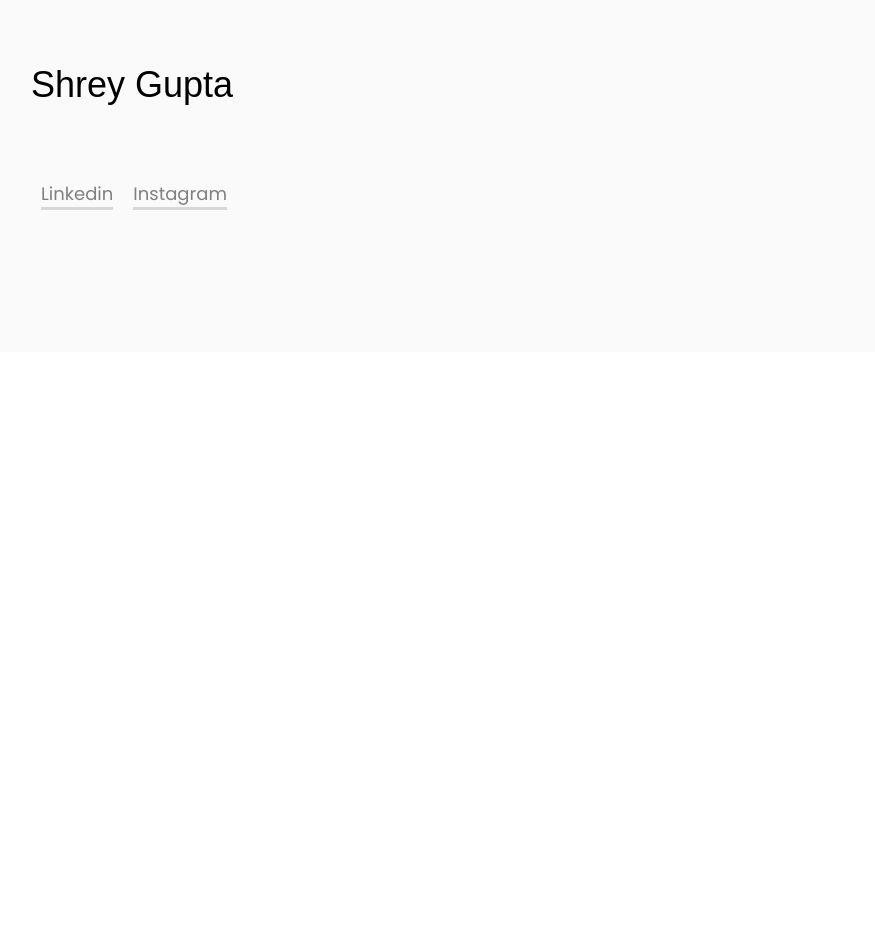
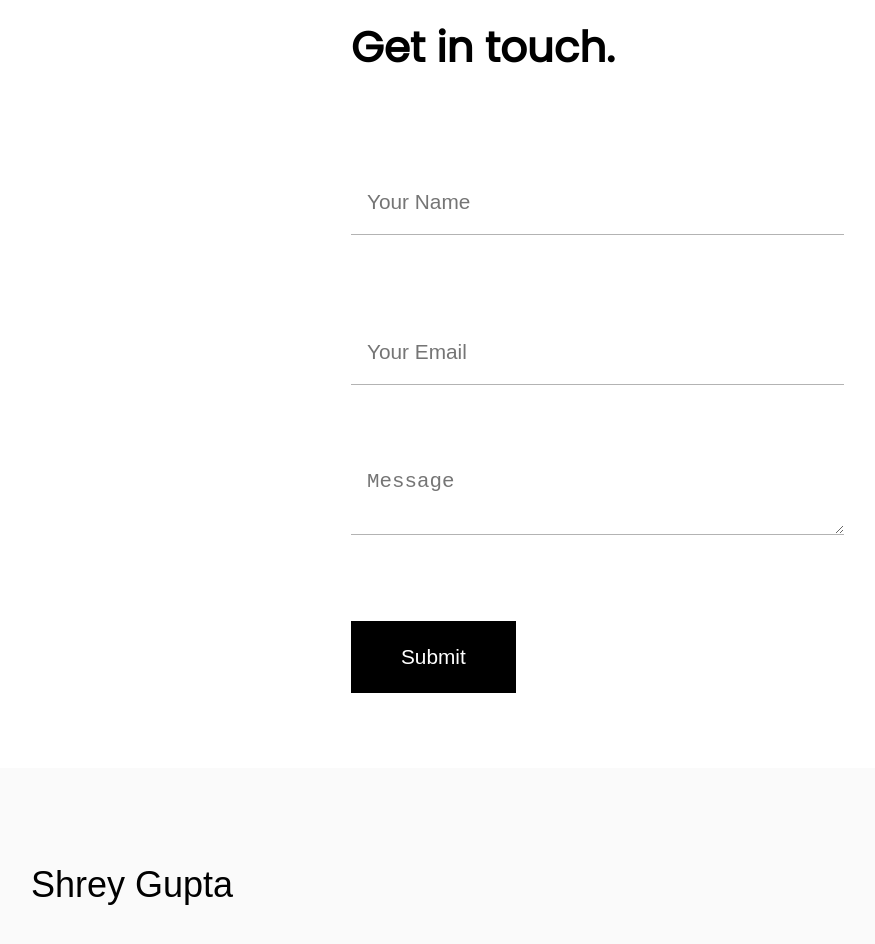
Before and after one commit to Shrey19702/react_portfolio, a React (Create React App) app: page /contact in a window 1280 px wide. Shown: the part 640-1584 px from the top of the page, without its empty margins (33-908 px from the left). Before the commit the page ends 992 px from the top, so only its background shows below. Built offline with nearby package versions, Linux system fonts and the light colour scheme.

Commit message:
add contact form

```diff
--- a/src/Contact.js
+++ b/src/Contact.js
@@ -1,6 +1,7 @@
 import { Fragment } from "react";
 import Navbar from './components/Navbar';
 import HeroPage from './components/Hero';
+import ContactForm from "./components/ContactForm";
 
 const Contact = () => {
     const heroTitle = "Let's Chat.";
@@ -12,6 +13,7 @@ const Contact = () => {
                 <Navbar/>
                 <HeroPage heroTitle={heroTitle} heroClass={heroClass}/>
             </div>
+            <ContactForm/>
         </Fragment>
      );
 }
--- /dev/null
+++ b/src/components/ContactForm.js
@@ -0,0 +1,43 @@
+import { useState } from "react";
+
+const ContactForm = () => {
+    const [name, setname] = useState('')
+    const [email, setemail] = useState('')
+    const [message, setmessage] = useState('')
+
+    return (
+        <div className="contact-form-box">
+            <h1 className="contact-form-heading" >Get in touch.</h1>
+            <form className="contact-form">
+                <input
+                    className="form-input"
+                    type="text"
+                    required
+                    placeholder="Your Name"
+                    value={name}
+                    onChange={(e)=>setname(e.target.value)}
+                />
+                <input
+                    className="form-input"
+                    type="email"
+                    required
+                    placeholder="Your Email"
+                    value={email}
+                    onChange={(e)=>setemail(e.target.value)}
+                />
+                <textarea
+                    className="form-input"
+                    required
+                    placeholder="Message"
+                    value={message}
+                    onChange={(e)=>setmessage(e.target.value)}
+                ></textarea>
+
+                <input className="contact-submit-button" type="button" value="Submit" />
+
+            </form>
+        </div>
+    );
+}
+
+export default ContactForm;
--- a/src/index.css
+++ b/src/index.css
@@ -119,6 +119,59 @@ code {
   background-color: rgb(112, 218, 14);
 }
 
+.contact-form-box{
+  background-color: rgb(255, 255, 255);
+  position: relative;
+  z-index: 2;
+  height: 100vh;
+  padding: 0 30vw;
+  display: flex;
+  flex-direction: column;
+  flex-wrap: nowrap;
+  align-items: flex-start;
+  justify-content: flex-start;
+}
+.contact-form-heading{
+  font-size: 42px;
+  margin: 3rem 0;
+}
+.contact-form{
+  width: 45vw;
+  height: 100%;
+  margin-bottom: 2rem;
+  display: flex;
+  flex-direction: column;
+  flex-wrap: nowrap;
+  justify-content: space-around;
+  align-items: flex-start;
+}
+.form-input{
+  border: none;
+  border-bottom: 1px solid #b3b3b3;
+  font-size: 1.3rem;
+  height: 4rem;
+  width: 80%;
+  padding: 0 1rem;
+}
+.contact-submit-button{
+  border: none;
+  background-color: black;
+  border: 2px solid black;
+  color: white;
+  font-size: 1.3rem;
+  padding: 1.4rem 3rem;
+  transition: 0.3s ease-in;
+}
+.contact-submit-button:hover{
+  border: none;
+  background-color: rgb(255, 255, 255);
+  border: 3px solid black;
+  color: rgb(0, 0, 0);
+  font-size: 1.3rem;
+  padding: 1.4rem 3rem;
+}
+
+
 .Footer{
   position: relative;
   z-index: 2;
```
